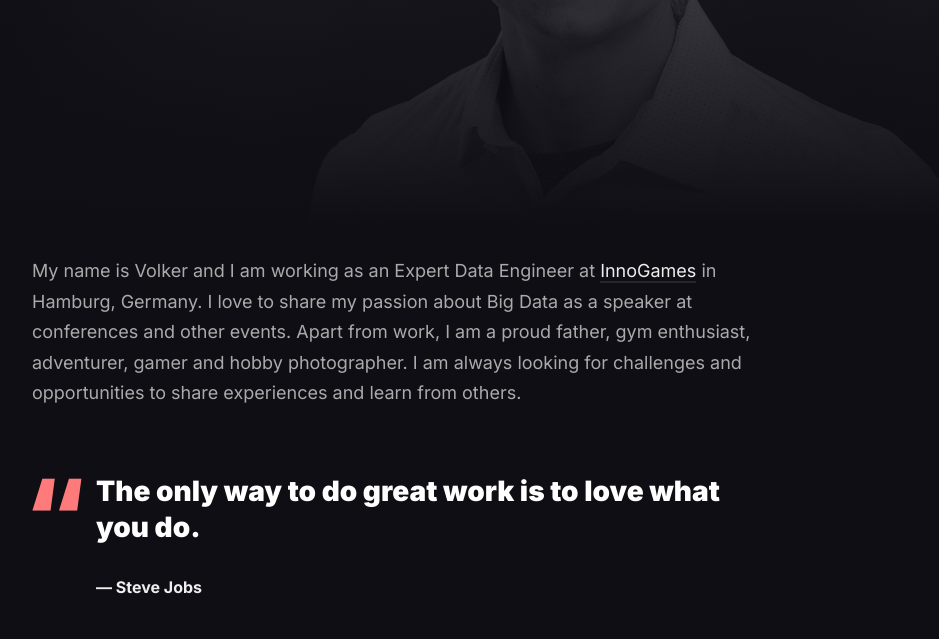
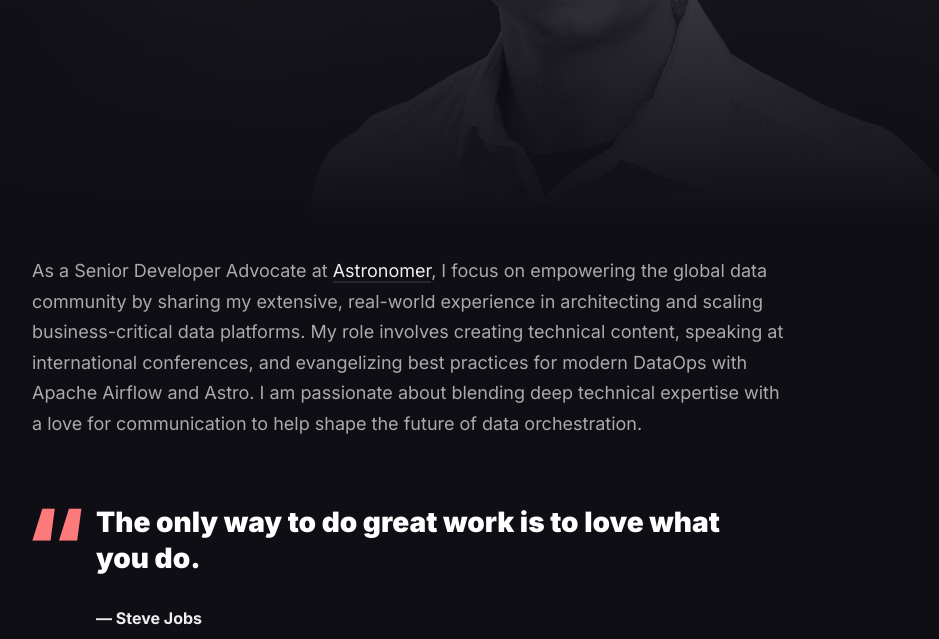
Before and after one commit to vojay-dev/vojay-dev.github.io, a Jekyll site: the page built from _pages/about.md, in a window 1280 px wide and 1400 px high, scrolled down 440 px, cut to the strip 0-639 px from the top of the window. Shown: the whole strip, without its empty margins (228-1167 px from the left). Built offline with Jekyll 4.4.1, drawn with Linux system fonts in a browser that asks for light colours; some of the changed lines change nothing that is shown; some of the changed text lies outside the part shown.

Commit message:
Update about page

```diff
--- a/_pages/about.md
+++ b/_pages/about.md
@@ -5,7 +5,7 @@ permalink: /about/
 image: '/images/header/about.webp'
 ---
 
-My name is Volker and I am working as an Expert Data Engineer at [InnoGames](https://innogames.com/){:target="_blank"} in Hamburg, Germany. I love to share my passion about Big Data as a speaker at conferences and other events. Apart from work, I am a proud father, gym enthusiast, adventurer, gamer and hobby photographer. I am always looking for challenges and opportunities to share experiences and learn from others.
+As a Senior Developer Advocate at [Astronomer](https://www.astronomer.io/), I focus on empowering the global data community by sharing my extensive, real-world experience in architecting and scaling business-critical data platforms. My role involves creating technical content, speaking at international conferences, and evangelizing best practices for modern DataOps with Apache Airflow and Astro. I am passionate about blending deep technical expertise with a love for communication to help shape the future of data orchestration.
 
 > The only way to do great work is to love what you do.
 >
@@ -25,15 +25,17 @@ My name is Volker and I am working as an Expert Data Engineer at [InnoGames](htt
 
 ## Work
 
-| Timeframe                              | Description                                                                                                         |
-|----------------------------------------|---------------------------------------------------------------------------------------------------------------------|
-| Apr.&nbsp;2020 - <br /> Now            | [**InnoGames GmbH**](https://innogames.com){:target="_blank"} <br /> Expert Data Engineer                           |
-| Aug.&nbsp;2018 - <br /> Apr.&nbsp;2020 | [**InnoGames GmbH**](https://innogames.com){:target="_blank"} <br /> Senior Data Engineer                           |
-| Aug.&nbsp;2014 - <br /> Aug.&nbsp;2018 | [**InnoGames GmbH**](https://innogames.com){:target="_blank"} <br /> Technical Product Lead - Data Engineering      |
-| Sep.&nbsp;2011 - <br /> Aug.&nbsp;2014 | [**InnoGames GmbH**](https://innogames.com){:target="_blank"} <br /> Software Developer - Backend Systems           |
-| Apr.&nbsp;2011 - <br /> Sep.&nbsp;2011 | [**InnoGames GmbH**](https://innogames.com){:target="_blank"} <br /> Student - Master's thesis                      |
-| Jan.&nbsp;2010 - <br /> Jan.&nbsp;2011 | [**Carl von Ossietzky University of Oldenburg**](https://uol.de){:target="_blank"} <br /> Graduate Assistant        |
-| Oct.&nbsp;2008 - <br /> Dec.&nbsp;2009 | [**OFFIS Institute for Information Technology**](https://www.offis.de){:target="_blank"} <br /> Graduate Assistant  |
+| Timeframe                              | Description                                                                                                                                     |
+|----------------------------------------|-------------------------------------------------------------------------------------------------------------------------------------------------|
+| Aug.&nbsp;2025 - <br /> Now            | [**Astronomer**](https://www.astronomer.io/){:target="_blank"} <br /> Senior Developer Advocate <br /> _California, USA_                        |
+| May.&nbsp;2025 - <br /> Aug.&nbsp;2025 | [**InnoGames GmbH**](https://innogames.com){:target="_blank"} <br /> Principal Data Engineer <br /> _California, USA_                           |
+| Apr.&nbsp;2020 - <br /> May.&nbsp;2025 | [**InnoGames GmbH**](https://innogames.com){:target="_blank"} <br /> Expert Data Engineer <br /> _Hamburg, Germany (remote)_                    |
+| Aug.&nbsp;2018 - <br /> Apr.&nbsp;2020 | [**InnoGames GmbH**](https://innogames.com){:target="_blank"} <br /> Senior Data Engineer <br /> _Hamburg, Germany_                             |
+| Aug.&nbsp;2014 - <br /> Aug.&nbsp;2018 | [**InnoGames GmbH**](https://innogames.com){:target="_blank"} <br /> Technical Product Lead - Data Engineering <br /> _Hamburg, Germany_        |
+| Sep.&nbsp;2011 - <br /> Aug.&nbsp;2014 | [**InnoGames GmbH**](https://innogames.com){:target="_blank"} <br /> Software Developer - Backend Systems <br /> _Hamburg, Germany_             |
+| Apr.&nbsp;2011 - <br /> Sep.&nbsp;2011 | [**InnoGames GmbH**](https://innogames.com){:target="_blank"} <br /> Student - Master's thesis <br /> _Hamburg, Germany_                        |
+| Jan.&nbsp;2010 - <br /> Jan.&nbsp;2011 | [**Carl von Ossietzky University of Oldenburg**](https://uol.de){:target="_blank"} <br /> Graduate Assistant <br /> _Oldenburg, Germany_        |
+| Oct.&nbsp;2008 - <br /> Dec.&nbsp;2009 | [**OFFIS Institute for Information Technology**](https://www.offis.de){:target="_blank"} <br /> Graduate Assistant <br /> _Oldenburg, Germany_  |
 
 ## Education
 
```
